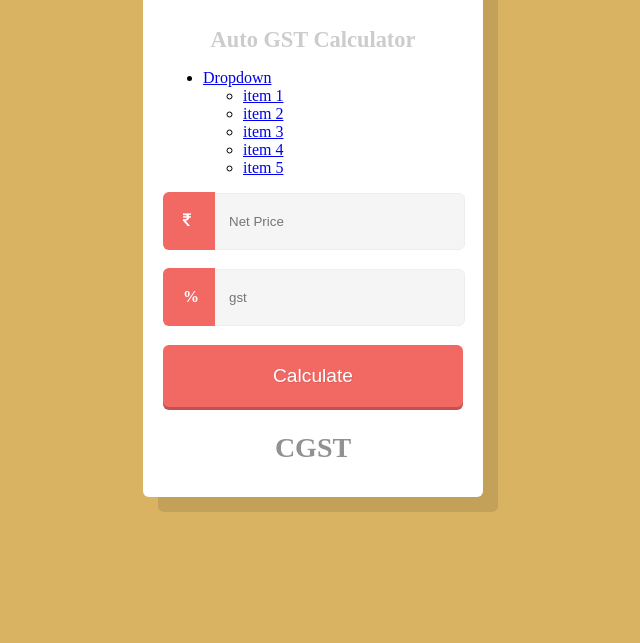
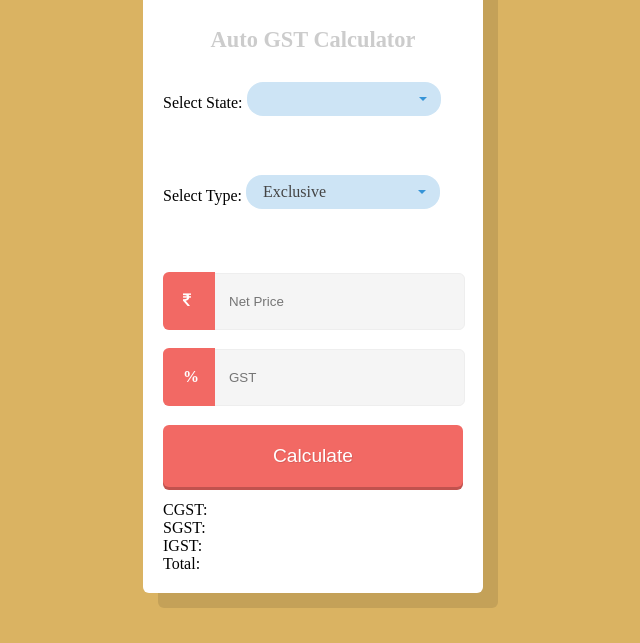
Before and after one commit to Avnibh/DynamicCalculator, a plain HTML site: page index.html in a window 1280 px wide. Shown: the part 157-800 px from the top of the page, without its empty margins (327-967 px from the left). Drawn offline with nearby package versions, Linux system fonts and the light colour scheme.

Commit message:
Fourth Commit

```diff
--- a/css/dropdown.css
+++ b/css/dropdown.css
@@ -1,89 +1,79 @@
 
-
-a {
-    text-decoration: none;
-    color: inherit;
+.dropdown-el {
+    margin-top: 5px;
+    min-width: 12em;
+    position: relative;
+    display: inline-block;
+    margin-right: 1em;
+    min-height: 2em;
+    max-height: 2em;
+    overflow: hidden;
+    top: .5em;
+    cursor: pointer;
+    text-align: left;
+    white-space: nowrap;
+    color: #444;
+    outline: none;
+    border: .06em solid transparent;
+    border-radius: 1em;
+    background-color: #cde4f5;
+    transition: 0.3s all ease-in-out;
 }
-
-ul li {
-    list-style: none;
+.dropdown-el input {
+    display: none;
 }
-
-.dropdown {
-    padding: 13px 30px;
-    width: 200px;
-    vertical-align: middle;
-    margin: 0 auto;
-    background-color: #e74c3c;
-    text-align: center;
+.dropdown-el label {
+    border-top: .06em solid #d9d9d9;
+    display: block;
+    height: 2em;
+    line-height: 2em;
+    padding-left: 1em;
+    padding-right: 3em;
+    cursor: pointer;
+    position: relative;
+    transition: 0.3s color ease-in-out;
 }
-
-.dropdown #top {
-    color: #f0f0f0;
+.dropdown-el label:nth-child(2) {
+    margin-top: 2em;
+    border-top: .06em solid #d9d9d9;
+}
+.dropdown-el input:checked + label {
+    display: block;
+    border-top: none;
+    position: absolute;
+    top: 0;
+}
+.dropdown-el input:checked + label:nth-child(2) {
+    margin-top: 0;
     position: relative;
 }
-
-.dropdown li ul li:hover {
-    color: #f0f0f0;
-    background-color: #e43725;
-    padding: 13px 30px;
-    width: 200px;
-    vertical-align: middle;
-    margin-left: -30px;
+.dropdown-el::after {
+    content: "";
+    position: absolute;
+    right: 0.8em;
+    top: 0.9em;
+    border: 0.3em solid #3694d7;
+    border-color: #3694d7 transparent transparent transparent;
+    transition: .4s all ease-in-out;
 }
-
-.dropdown li ul li {
-    padding: 13px 30px;
-    width: 200px;
-    vertical-align: middle;
-    margin-left: -30px;
-    color: #1E1E1E;
-    border-bottom: 1px solid #e3e3e3;
+.dropdown-el.expanded {
+    border: 0.06em solid #3694d7;
+    background: #fff;
+    border-radius: .25em;
+    padding: 0;
+    box-shadow: rgba(0, 0, 0, 0.1) 3px 3px 5px 0px;
+    max-height: 15em;
 }
-
-.dropdown li ul li:first-child {
-    margin-top: -13px;
+.dropdown-el.expanded label {
+    border-top: .06em solid #d9d9d9;
 }
-
-.dropdown li .dropdown-box {
-    height: 0;
-    overflow: hidden;
-    display: none;
-    background-color: #f0f0f0;
-    width: 100%;
-    margin-left: -30px;
-    margin-bottom: -15px;
-    margin-top: 13px;
-    border-top: 20px solid #1E1E1E;
-    padding: 0;
-    padding: 13px 30px;
-    width: 200px;
-    vertical-align: middle;
+.dropdown-el.expanded label:hover {
+    color: #3694d7;
 }
-
-.dropdown li:hover .dropdown-box, .dropdown li:active .dropdown-box {
-    display: block;
-    background-color: #f0f0f0;
-    animation: box 2s ease;
-    animation-iteration-count: 1;
-    animation-fill-mode: forwards;
+.dropdown-el.expanded input:checked + label {
+    color: #3694d7;
 }
-
-@keyframes box {
-    from {
-        height: 0;
-    }
-    to {
-        height: 203px;
-    }
+.dropdown-el.expanded::after {
+    transform: rotate(-180deg);
+    top: .55em;
 }
-.dropdown li:hover span {
-    width: 0;
-    height: 0;
-    border-left: 5px solid transparent;
-    border-right: 5px solid transparent;
-    border-bottom: 10px solid #f0f0f0;
-    margin-top: 42px;
-    position: absolute;
-    margin-left: -40px;
-}
--- a/index.html
+++ b/index.html
@@ -1,5 +1,5 @@
 <!DOCTYPE html>
-<html lang="en" >
+<html lang="en">
 
 <head>
     <meta charset="UTF-8">
@@ -8,7 +8,7 @@
 
 
     <link rel="stylesheet" href="css/style.css">
-
+    <link rel="stylesheet" href="css/dropdown.css">
 
 </head>
 
@@ -17,45 +17,51 @@
 <div class="calc">
     <div class="header">
 
+
     </div>
+
     <h1>Auto GST Calculator</h1>
+    <p>
+        Select State: <span class="dropdown-el" id="e12">
+    <input type="radio" name="sortType" value="Relevance" checked="checked" id="sort-relevance"><label
+                for="sort-relevance">Inter-State</label>
+    <input type="radio" name="sortType" value="Popularity" id="sort-best"><label for="sort-best">Intra-State</label>
+  </span>
+    </p>
+    <br>
+    <p>
+        Select Type: <span class="dropdown-el" id="e11">
+    <input type="radio" name="sortType" value="Relevance" checked="checked" id="sort-relevance"><label
+                for="sort-relevance">Exclusive</label>
+    <input type="radio" name="sortType" value="Popularity" id="sort-best"><label for="sort-best">Inclusive</label>
+  </span>
+    </p>
 
-     <p>
-      <div>
-          <ul class='dropdown'>
-              <li id="top"><a href='index.html'>Dropdown</a>
-                  <span></span>
-                  <ul class="dropdown-box">
-                      <li><a href='#'>item 1</a></li>
-                      <li><a href='#'>item 2</a></li>
-                      <li><a href='#'>item 3</a></li>
-                      <li><a href='#'>item 4</a></li>
-                      <li><a href='#'>item 5</a></li>
-                  </ul>
-              </li>
-          </ul>
-      </div>
-      </p>
+    <br>
+    <br>
+
     <p>
         <input type="text" id="price" name="amount" placeholder="Net Price">
         <label for="amount" class="fa fa-inr"></label>
     </p>
     <p>
-        <input type="text" id="gst" placeholder="gst">
+        <input type="text" id="gst" placeholder="GST">
         <label for="amount" class="fa interest"></label>
     </p>
     <p>
         <button class="btn" onclick="myFunction()">Calculate</button>
+
     </p>
-    <p id="output">CGST</p>
+    CGST: <span id="output1"></span><br>
+    SGST: <span id="output2"></span><br>
+    IGST: <span id="output3"></span>
+    <br>
+    Total: <span id="output4"></span>
 </div>
 <script src='http://cdnjs.cloudflare.com/ajax/libs/jquery/2.1.3/jquery.min.js'></script>
 
 
-
-    <script  src="js/index.js"></script>
-
-
+<script src="js/index.js"></script>
 
 
 </body>
--- a/js/index.js
+++ b/js/index.js
@@ -6,8 +6,34 @@ function myFunction() {
         cgst1 = cgst1/2,
         sgst1 = sgst1/2,
         price1 = parseInt(totalPrice),
+        cgst1 = (price1*cgst1)/100
+        sgst1 = (price1*sgst1)/100
+        igst =  cgst1 + sgst1,
+        allTotal = price1 + igst;
 
-        calculation = (price1*cgst1)/100 +(price1*sgst1)/100;
 
-    document.getElementById("output").innerHTML = calculation;
+    document.getElementById("output1").innerHTML = cgst1;
+    document.getElementById("output2").innerHTML = sgst1;
+    document.getElementById("output3").innerHTML = igst;
+    document.getElementById("output4").innerHTML = allTotal;
 }
+
+$('#e12').click(function(e) {
+    e.preventDefault();
+    e.stopPropagation();
+    $(this).toggleClass('expanded');
+    $('#'+$(e.target).attr('for')).prop('checked',true);
+});
+$(document).click(function() {
+    $('.dropdown-el').removeClass('expanded');
+});
+
+$('#e11').click(function(e) {
+    e.preventDefault();
+    e.stopPropagation();
+    $(this).toggleClass('expanded');
+    $('#'+$(e.target).attr('for')).prop('checked',true);
+});
+$(document).click(function() {
+    $('.dropdown-el').removeClass('expanded');
+});
```
Also changed, not shown: README.txt (deleted). Lines whose indentation alone changed are shown as unchanged.
